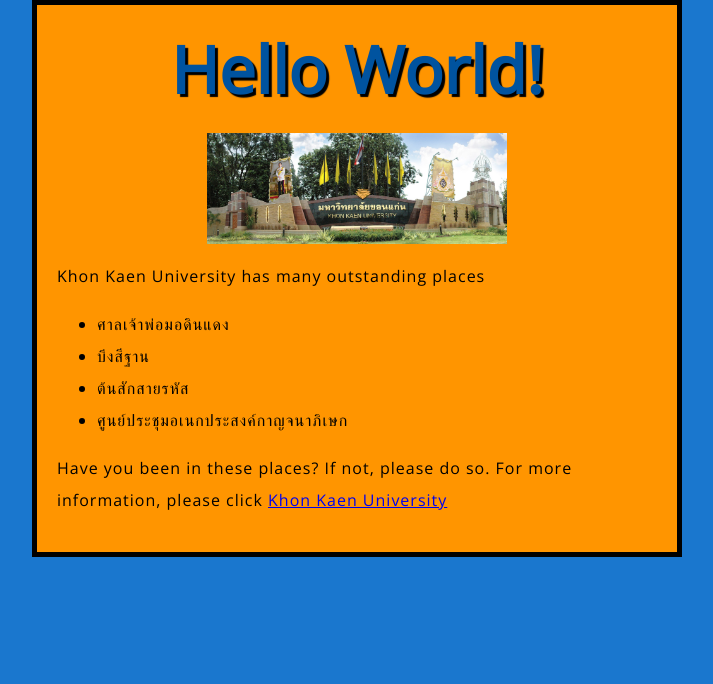
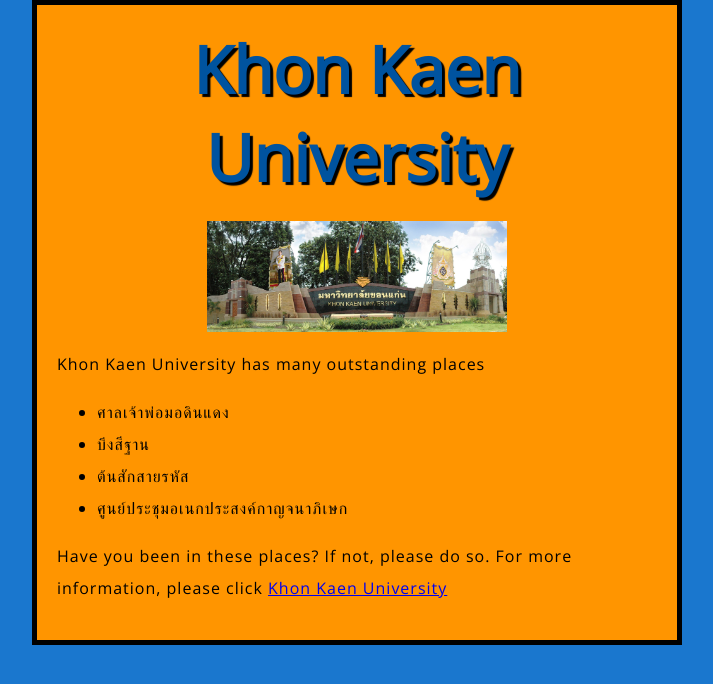
Before and after one commit to kantapong-lu/kantapong-lu.github.io, a plain HTML site: page index.html in a window 1280 px wide. Shown: the whole page, without its empty margins (283-996 px from the left). Drawn offline with nearby package versions, Linux system fonts and the light colour scheme.

Commit message:
revert header to Khon Kaen University

```diff
--- a/index.html
+++ b/index.html
@@ -7,7 +7,7 @@
         <link href="https://fonts.googleapis.com/css?family=Open+Sans" rel="stylesheet" type="text/css">
     </head>
     <body>
-        <h1>Hello World!</h1>
+        <h1>Khon Kaen University</h1>
         <img src ="images/kku.jpg" width="50%"
         height="50%" alt="My test image">
         <p>Khon Kaen University has many outstanding places</p>
```
